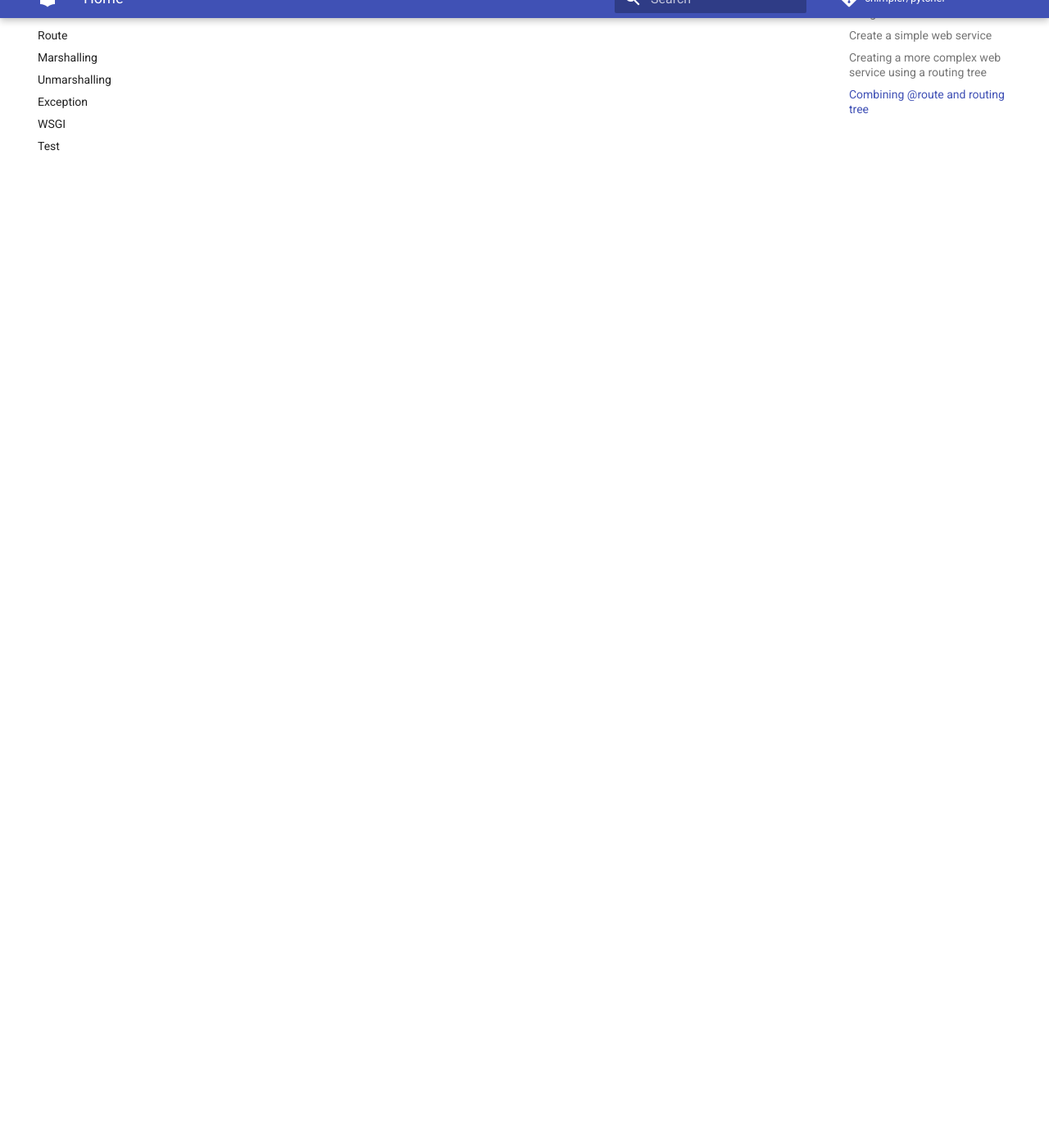
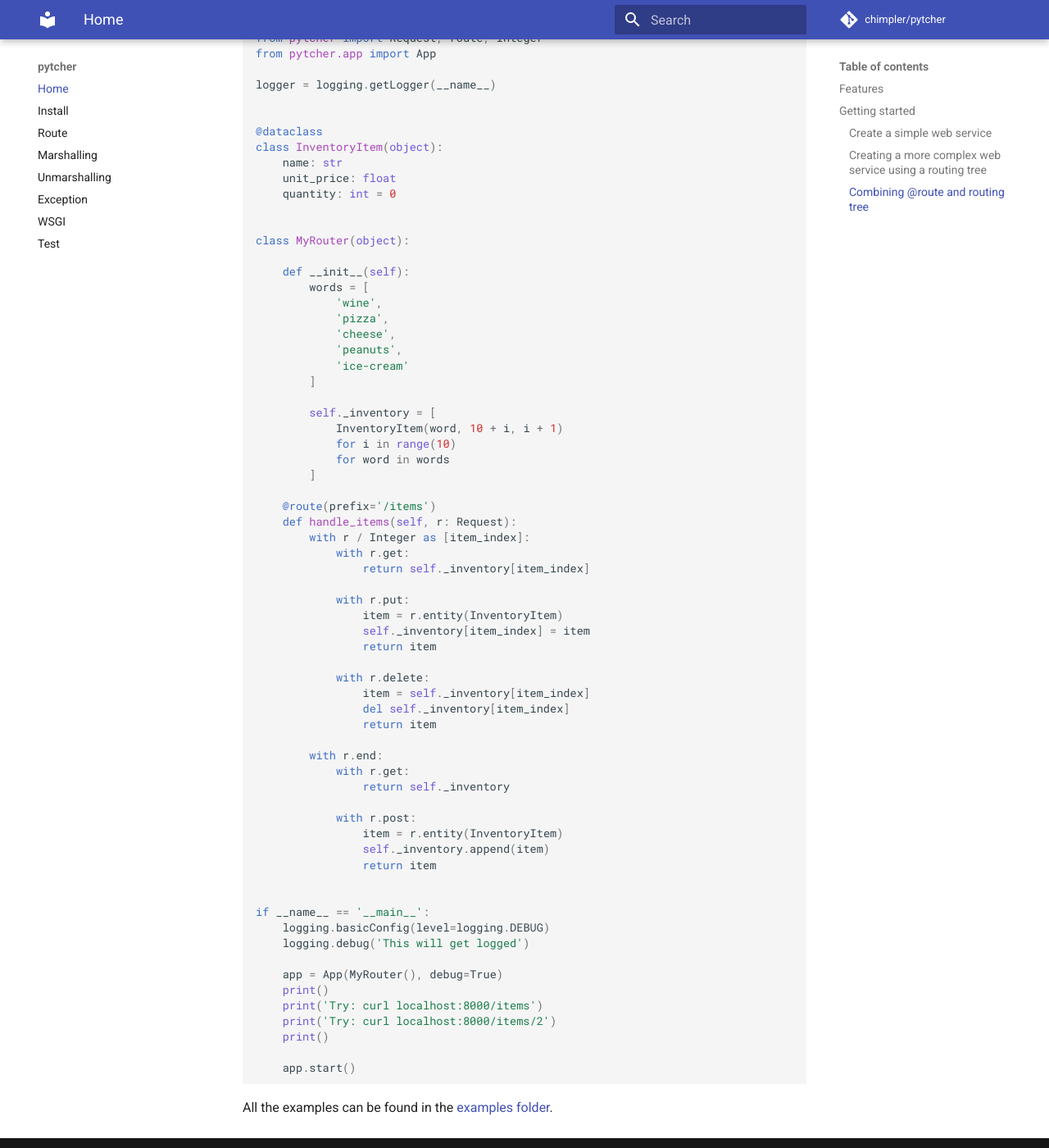
Before and after one commit to chimpler/pytcher, an MkDocs documentation site: the page built from docs/index.md, in a window 1280 px wide and 1400 px high, scrolled down 6661 px. Shown: the whole window at 82% size. Built offline with MkDocs 1.6.1 and Material for MkDocs 9.7.7, drawn with Linux system fonts in a browser that asks for light colours; comment, search, counter and statistics services are not loaded.

Commit message:
added mix of route and routing tree

````diff
--- a/docs/index.md
+++ b/docs/index.md
@@ -352,3 +352,78 @@
 ```
 
 ## Combining @route and routing tree
+
+```python
+import logging
+from dataclasses import dataclass
+
+from pytcher import Request, route, Integer
+from pytcher.app import App
+
+logger = logging.getLogger(__name__)
+
+
+@dataclass
+class InventoryItem(object):
+    name: str
+    unit_price: float
+    quantity: int = 0
+
+
+class MyRouter(object):
+
+    def __init__(self):
+        words = [
+            'wine',
+            'pizza',
+            'cheese',
+            'peanuts',
+            'ice-cream'
+        ]
+
+        self._inventory = [
+            InventoryItem(word, 10 + i, i + 1)
+            for i in range(10)
+            for word in words
+        ]
+
+    @route(prefix='/items')
+    def handle_items(self, r: Request):
+        with r / Integer as [item_index]:
+            with r.get:
+                return self._inventory[item_index]
+
+            with r.put:
+                item = r.entity(InventoryItem)
+                self._inventory[item_index] = item
+                return item
+
+            with r.delete:
+                item = self._inventory[item_index]
+                del self._inventory[item_index]
+                return item
+
+        with r.end:
+            with r.get:
+                return self._inventory
+
+            with r.post:
+                item = r.entity(InventoryItem)
+                self._inventory.append(item)
+                return item
+
+
+if __name__ == '__main__':
+    logging.basicConfig(level=logging.DEBUG)
+    logging.debug('This will get logged')
+
+    app = App(MyRouter(), debug=True)
+    print()
+    print('Try: curl localhost:8000/items')
+    print('Try: curl localhost:8000/items/2')
+    print()
+
+    app.start()
+```
+
+All the examples can be found in the [examples folder](https://github.com/chimpler/pytcher/tree/master/examples).
````
Also changed, not shown: pytcher/__init__.py (+16 -7 lines), 2 other files.
